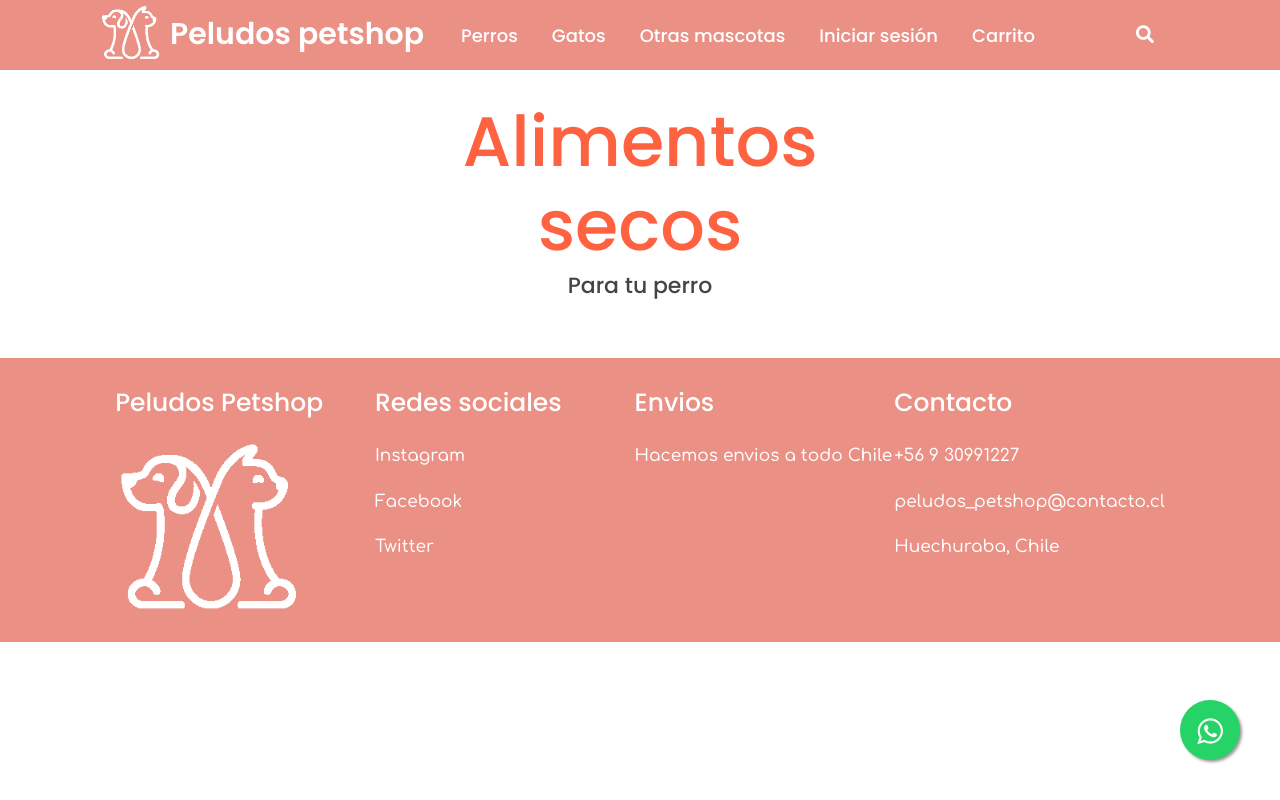
After one commit to ji-munozf/project_peludos_petshop, a Django app: page /alimentos_secos_perro/ in a window 1280 px wide. The commit adds this page. Run offline with Django 4.2, Linux system fonts and the light colour scheme; data that the repository does not hold is empty; some libraries are stand-ins or nearby versions.

Commit message:
Avance lista de productos

```diff
--- a/peludos_petshop/models.py
+++ b/peludos_petshop/models.py
@@ -4,7 +4,7 @@ from django.db import models
 
 #Modelo tipo_mascota
 class TipoMascota(models.Model):
-    idMascota = models.IntegerField(primary_key=True, verbose_name="ID de mascota")
+    idMascota = models.AutoField(primary_key=True, verbose_name="ID de mascota")
     nomTipoMascota = models.CharField(max_length=50, verbose_name="Nombre tipo de las mascotas")
 
     def __str__(self):
@@ -12,7 +12,7 @@ class TipoMascota(models.Model):
 
 #Modelo tipo_producto
 class TipoProducto(models.Model):
-    idMascota = models.IntegerField(primary_key=True, verbose_name="ID tipo de producto")
+    idMascota = models.AutoField(primary_key=True, verbose_name="ID tipo de producto")
     nomTipoProducto = models.CharField(max_length=50, verbose_name="Nombre tipo del producto")
 
     def __str__(self):
@@ -24,6 +24,7 @@ class Producto(models.Model):
     precio = models.IntegerField(verbose_name="Precio del producto", null=False, blank= False)
     stock = models.IntegerField(verbose_name="Stock del producto", null=False, blank= False)
     cantidad = models.IntegerField(verbose_name="Cantidad del producto", null=False, blank= False)
+    fotoProducto = models.ImageField(upload_to="producto", null=True)
     tipoMascota = models.ForeignKey(TipoMascota,on_delete= models.CASCADE)
     tipoProducto = models.ForeignKey(TipoProducto,on_delete= models.CASCADE)
 
--- /dev/null
+++ b/peludos_petshop/static/css/lista_productos.css
@@ -0,0 +1,62 @@
+@import url('https://fonts.googleapis.com/css2?family=Poppins:wght@400;500&display=swap');
+
+body {
+    font-family: "Poppins", sans-serif;
+}
+
+.section-products {
+    padding: 80px 0 54px;
+}
+
+.section-products .header {
+    margin-top: 20px;
+}
+
+.section-products .header h1 {
+  font-size: 70px;
+  color: #FE6240;
+  font-weight: 500px;
+}
+
+.section-products .header h3 {
+    color: #444444;
+    font-size: 22px;
+}
+
+.card {
+    box-shadow: 0 4px px 0 #444444;
+    max-width: 400px;
+    margin: auto;
+    text-align: center;
+    margin-top: 20px;
+  }
+
+.card h4 {
+  color: #6e5773;
+}
+
+  .price {
+    color: grey;
+    font-size: 22px;
+  }
+
+  .card button {
+    border: none;
+    outline: 0;
+    padding: 12px;
+    color: white;
+    background-color: #d45079;
+    text-align: center;
+    cursor: pointer;
+    width: 100%;
+    font-size: 18px;
+  }
+
+  .card button:hover {
+    opacity: 0.7;
+  }
+
+  .paginacion {
+    font-size: 22px;
+    padding-bottom: 20px;
+  }
--- /dev/null
+++ b/peludos_petshop/templates/peludos_petshop/alimentos_secos_perro.html
@@ -0,0 +1,181 @@
+<!DOCTYPE html>
+<html lang="en">
+
+<head>
+    {% load static %}
+    <meta charset="UTF-8">
+    <meta http-equiv="X-UA-Compatible" content="IE=edge">
+    <meta name="viewport" content="width=device-width, initial-scale=1.0">
+    <title>Perros - Alimentos secos</title>
+    <!-- CSS only -->
+    <link href="https://cdn.jsdelivr.net/npm/bootstrap@5.1.3/dist/css/bootstrap.min.css" rel="stylesheet"
+        integrity="sha384-1BmE4kWBq78iYhFldvKuhfTAU6auU8tT94WrHftjDbrCEXSU1oBoqyl2QvZ6jIW3" crossorigin="anonymous">
+    <script src="https://cdn.jsdelivr.net/npm/bootstrap@5.0.2/dist/js/bootstrap.bundle.min.js"
+        integrity="sha384-MrcW6ZMFYlzcLA8Nl+NtUVF0sA7MsXsP1UyJoMp4YLEuNSfAP+JcXn/tWtIaxVXM"
+        crossorigin="anonymous"></script>
+    <link rel="stylesheet" href="https://cdnjs.cloudflare.com/ajax/libs/font-awesome/5.15.3/css/all.min.css" />
+    <link rel="stylesheet" href="https://maxcdn.bootstrapcdn.com/font-awesome/4.5.0/css/font-awesome.min.css">
+    <link rel="stylesheet" type="text/css" href="{% static '/css/lista_productos.css' %}">
+    <link rel="stylesheet" type="text/css" href="{% static '/css/navbar.css' %}">
+    <link rel="stylesheet" type="text/css" href="{% static '/css/menu_principal.css' %}">
+    <link rel="stylesheet" type="text/css" href="{% static '/css/boton_whatsapp.css' %}">
+</head>
+
+<body>
+    {% load humanize %}
+    <div class="wrapper">
+        <nav>
+            <input type="checkbox" id="show-search">
+            <input type="checkbox" id="show-menu">
+            <label for="show-menu" class="menu-icon"><i class="fas fa-bars"></i></label>
+            <div class="content">
+                <img src="{% static '/img/peludos_petshop_icon.png' %}" alt="Peludos">
+                <div class="logo"><a href="{% url 'home' %}">Peludos petshop</a></div>
+                <ul class="links">
+                    <li>
+                        <a href="#" class="desktop-link">Perros</a>
+                        <input type="checkbox" id="show-perros">
+                        <label for="show-perros">Perros</label>
+                        <ul>
+                            <li><a href="alimentos_secos.html">Alimentos secos</a></li>
+                            <li><a href="alimentos_enlatados.html">Alimentos enlatados</a></li>
+                            <li><a href="snack.html">Snack & premios</a></li>
+                            <li><a href="juguetes.html">Juguetes</a></li>
+                        </ul>
+                    </li>
+                    <li>
+                        <a href="#" class="desktop-link">Gatos</a>
+                        <input type="checkbox" id="show-gato">
+                        <label for="show-gato">Gatos</label>
+                        <ul>
+                            <li><a href="/lista_productos_gato/alimentos_secos.html">Alimentos secos</a></li>
+                            <li><a href="/lista_productos_gato/alimentos_enlatados.html">Alimentos enlatados</a></li>
+                            <li><a href="/lista_productos_gato/arena_sanitarias.html">Arenas sanitarias</a></li>
+                            <li><a href="/lista_productos_gato/snack.html">Snack & premios</a></li>
+                            <li><a href="/lista_productos_gato/juguetes.html">Juguetes</a></li>
+                        </ul>
+                    <li>
+                        <a href="#" class="desktop-link">Otras mascotas</a>
+                        <input type="checkbox" id="show-otros">
+                        <label for="show-otros">Otras mascotas</label>
+                        <ul>
+                            <li>
+                                <a href="#" class="desktop-link-submenu">Conejos</a>
+                                <input type="checkbox" id="show-conejos">
+                                <label for="show-conejos">Conejos</label>
+                                <ul>
+                                    <li><a href="/lista_productos_otros_mascotas/conejos/alimentos.html">Alimentos</a>
+                                    </li>
+                                    <li><a href="/lista_productos_otros_mascotas/conejos/accesorios.html">Accesorios</a>
+                                    </li>
+                                </ul>
+                            </li>
+                            <li>
+                                <a href="#" class="desktop-link-submenu">Erizo</a>
+                                <input type="checkbox" id="show-erizo">
+                                <label for="show-erizo">Erizo</label>
+                                <ul>
+                                    <li><a href="/lista_productos_otros_mascotas/erizo/alimentos.html">Alimentos</a>
+                                    </li>
+                                    <li><a href="/lista_productos_otros_mascotas/erizo/accesorios.html">Accesorios</a>
+                                    </li>
+                                </ul>
+                            </li>
+                            <li>
+                                <a href="#" class="desktop-link-submenu">Hamster</a>
+                                <input type="checkbox" id="show-hamster">
+                                <label for="show-hamster">Hamster</label>
+                                <ul>
+                                    <li><a href="/lista_productos_otros_mascotas/hamster/alimentos.html">Alimentos</a>
+                                    </li>
+                                    <li><a href="/lista_productos_otros_mascotas/hamster/accesorios.html">Accesorios</a>
+                                    </li>
+                                </ul>
+                            </li>
+                            <li>
+                                <a href="#" class="desktop-link-submenu">Hurones</a>
+                                <input type="checkbox" id="show-hurones">
+                                <label for="show-hurones">Hurones</label>
+                                <ul>
+                                    <li><a href="/lista_productos_otros_mascotas/hurones/alimentos.html">Alimentos</a>
+                                    </li>
+                                    <li><a href="/lista_productos_otros_mascotas/hurones/accesorios.html">Accesorios</a>
+                                    </li>
+                                </ul>
+                            </li>
+                        </ul>
+                    </li>
+                    </li>
+                    <li><a href="#">Iniciar sesión</a></li>
+                    <li><a href="#">Carrito</a></li>
+                </ul>
+            </div>
+            <label for="show-search" class="search-icon"><i class="fas fa-search"></i></label>
+            <form action="#" class="search-box">
+                <input type="text" placeholder="Type Something to Search..." required>
+                <button type="submit" class="go-icon"><i class="fas fa-long-arrow-alt-right"></i></button>
+            </form>
+        </nav>
+    </div>
+
+    <section class="section-products">
+        <div class="container">
+            <div class="row justify-content-center text-center">
+                <div class="col-md-8 col-lg-6">
+                    <div class="header">
+                        <h1>Alimentos secos</h1>
+                        <h3>Para tu perro</h3>
+                    </div>
+                </div>
+            </div>
+            {% for m in producto %}
+            <div class="row">
+                <!-- Single Product -->
+                <div class="col-md-6 col-lg-4 col-xl-3">
+                    <div class="card">
+                        <a href="#">
+                            {% if m.fotoProducto %}
+                            <img src="{{ m.fotoProducto.url }}" alt="No hay imagen de producto" style="width:100%">
+                            {% endif %}
+                        </a>
+                        <h3>{{m.nomProducto}}</h3>
+                        <p class="price">${{m.precio | intcomma}}</p>
+                        <p><button>Añadir al carrito</button></p>
+                    </div>
+                </div>
+            </div>
+            {% endfor %}
+        </div>
+    </section>
+    <a href="https://api.whatsapp.com/send?phone=930991227&text=Hola%20buenas.%20¡Necesito%20de%20su%20ayuda!"
+        class="float" target="_blank">
+        <i class="fa fa-whatsapp my-float"></i>
+    </a>
+
+    <section class="footer">
+        <div class="box-container">
+            <div class="box">
+                <h3>Peludos Petshop</h3>
+                <img src="{% static '/img/peludos_petshop_icon.png' %}" alt="Peludos">
+            </div>
+            <div class="box">
+                <h3>Redes sociales</h3>
+                <a href="#">Instagram</a>
+                <a href="#">Facebook</a>
+                <a href="#">Twitter</a>
+            </div>
+            <div class="box">
+                <h3>Envios</h3>
+                <a>Hacemos envios a todo Chile</a>
+            </div>
+            <div class="box">
+                <h3>Contacto</h3>
+                <a>+56 9 30991227</a>
+                <a>peludos_petshop@contacto.cl</a>
+                <a>Huechuraba, Chile</a>
+            </div>
+        </div>
+    </section>
+</body>
+
+</html>
--- a/peludos_petshop/urls.py
+++ b/peludos_petshop/urls.py
@@ -1,6 +1,7 @@
 from django.urls import path
-from .views import home
+from .views import home, alimentos_secos_perro
 
 urlpatterns = [
     path('', home, name="home"),
+    path('alimentos_secos_perro/', alimentos_secos_perro, name="alimentos_secos_perro"),
 ]
--- a/peludos_petshop/views.py
+++ b/peludos_petshop/views.py
@@ -1,7 +1,13 @@
 from django.shortcuts import render
+from .models import Producto
 
 # Create your views here.
 
 def home(request):
 
     return render(request, 'peludos_petshop/menu_principal.html')
+
+def alimentos_secos_perro(request):
+    productos = Producto.objects.all()
+    contexto = {"producto": productos}
+    return render(request, 'peludos_petshop/alimentos_secos_perro.html',contexto)
--- a/project_peludos_petshop/settings.py
+++ b/project_peludos_petshop/settings.py
@@ -10,7 +10,7 @@ For the full list of settings and their values, see
 https://docs.djangoproject.com/en/4.0/ref/settings/
 """
 
-from pathlib import Path
+from pathlib import Path, os
 
 # Build paths inside the project like this: BASE_DIR / 'subdir'.
 BASE_DIR = Path(__file__).resolve().parent.parent
@@ -129,3 +129,6 @@ STATIC_URL = 'static/'
 # https://docs.djangoproject.com/en/4.0/ref/settings/#default-auto-field
 
 DEFAULT_AUTO_FIELD = 'django.db.models.BigAutoField'
+
+MEDIA_URL = '/media/'
+MEDIA_ROOT = os.path.join(BASE_DIR, 'media')
--- a/project_peludos_petshop/urls.py
+++ b/project_peludos_petshop/urls.py
@@ -15,8 +15,13 @@ Including another URLconf
 """
 from django.contrib import admin
 from django.urls import path, include
+from django.conf import settings
+from django.conf.urls.static import static
 
 urlpatterns = [
     path('admin/', admin.site.urls),
     path('', include('peludos_petshop.urls'))
 ]
+
+if settings.DEBUG:
+    urlpatterns += static(settings.MEDIA_URL, document_root=settings.MEDIA_ROOT)
```
Also changed, not shown: peludos_petshop/templates/peludos_petshop/menu_principal.html (+3 -4 lines), media/producto/alimento_seco_1.webp (added), media/producto/alimento_seco_2.webp (added), peludos_petshop/migrations/0002_producto_fotoproducto_alter_tipomascota_idmascota_and_more.py (added).
